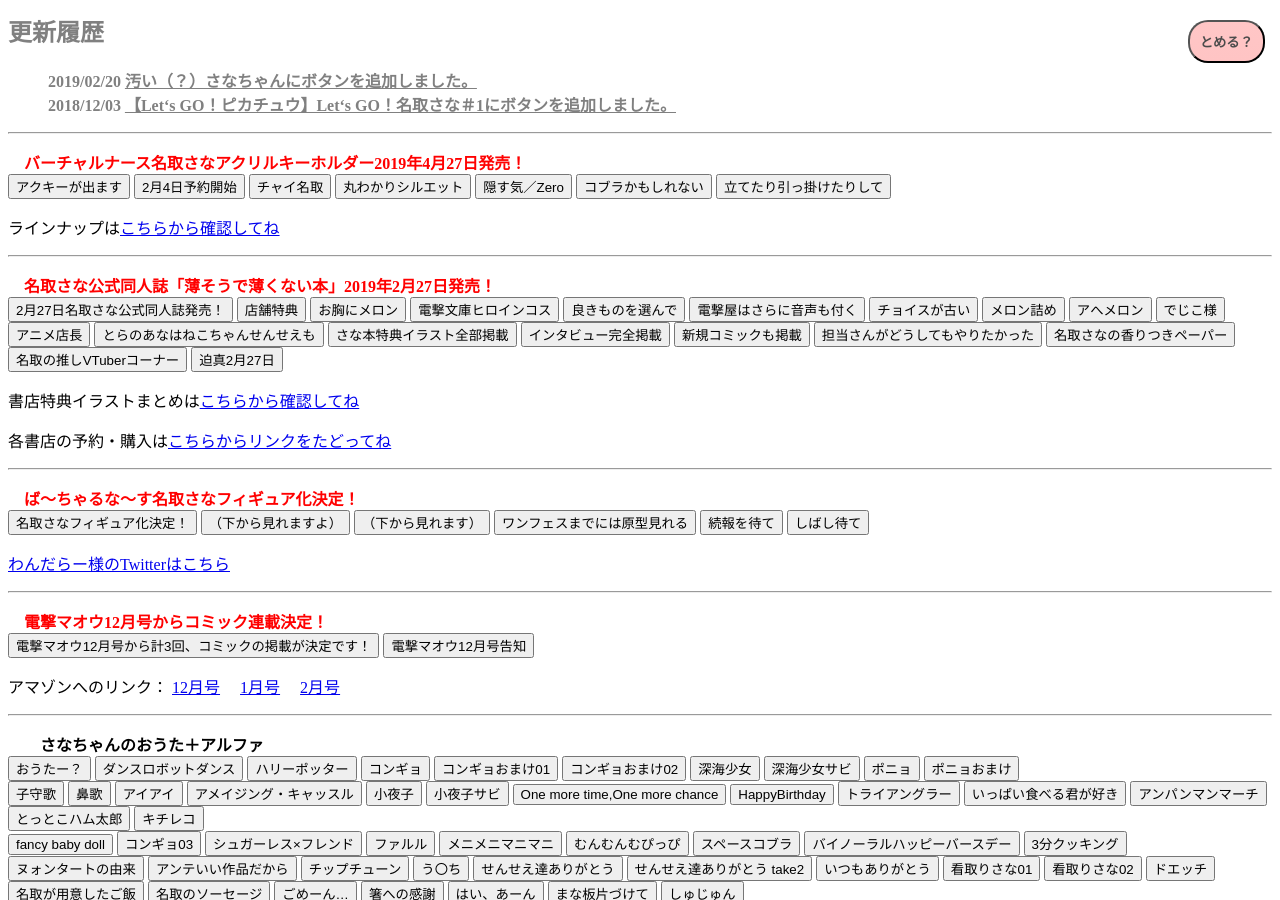
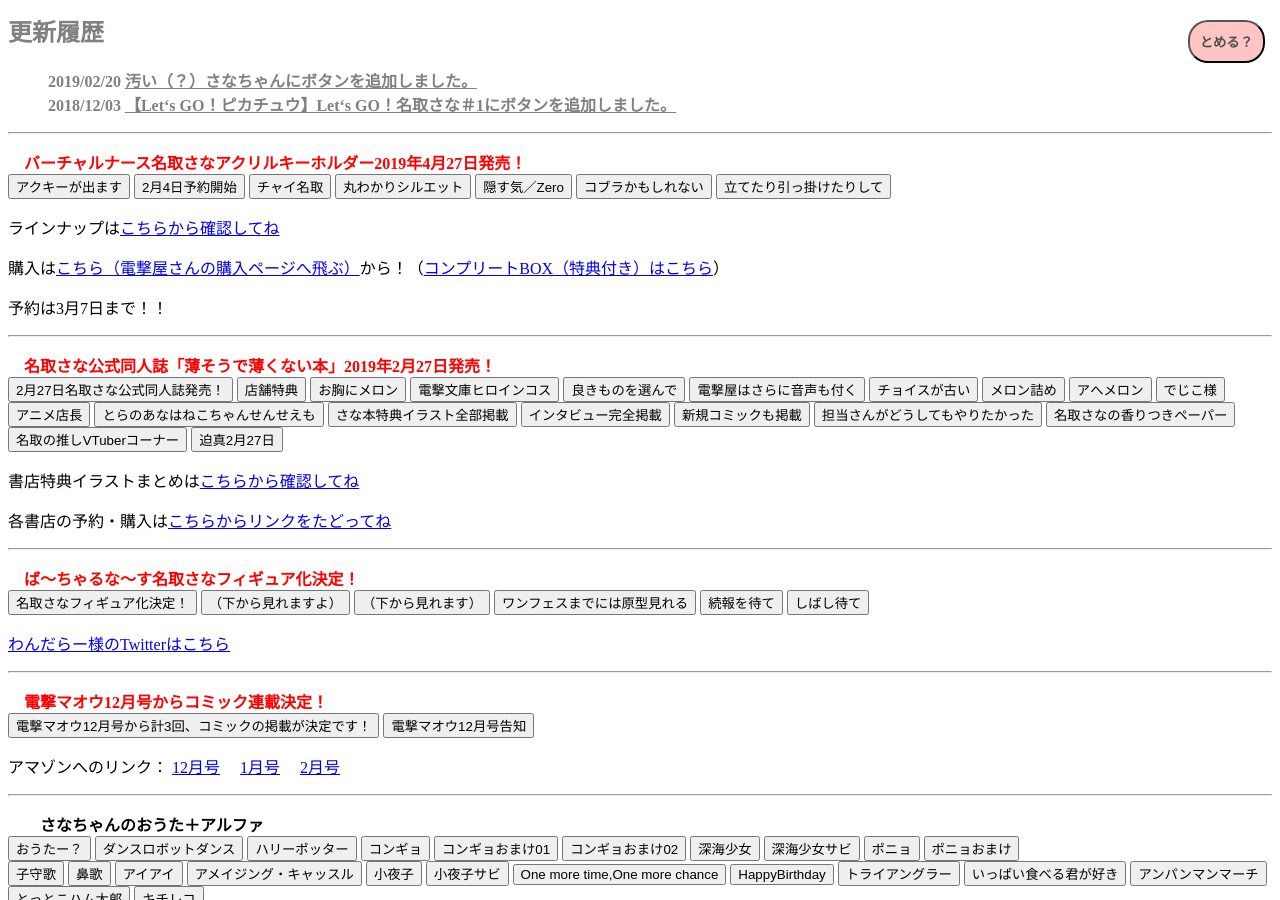
Before and after one commit to sanabutton/sanabutton.github.io, a Jekyll site: the page built from index.html, in a window 1280 px wide and 900 px high, scrolled down 631 px. Built offline with Jekyll 4.4.1, drawn with Linux system fonts in a browser that asks for light colours; comment, search, counter and statistics services are not loaded.

Commit message:
アクキーの購入ページへのリンクを追加

```diff
--- a/index.html
+++ b/index.html
@@ -29,6 +29,9 @@ layout: home
 <button type="button" class="sounds" data-file="沼地の魔女こと名取さなですけども/立てたり引っ掛けたりして">立てたり引っ掛けたりして</button>
 
 <p>ラインナップは<a href="https://twitter.com/sana_natori/status/1091650055780499456">こちらから確認してね</a></p>
+<p>購入は<a href="https://dengekiya.com/shop/g/g4942330120576/">こちら（電撃屋さんの購入ページへ飛ぶ）</a>から！（<a href="https://dengekiya.com/shop/g/g4942330120569/">コンプリートBOX（特典付き）はこちら</a>）
+<p>予約は3月7日まで！！</p>
+
 
 <hr style="margin: 1em 0 ;">
 　<span class="important-notify"><b>名取さな公式同人誌「薄そうで薄くない本」2019年2月27日発売！</b></span>
```
